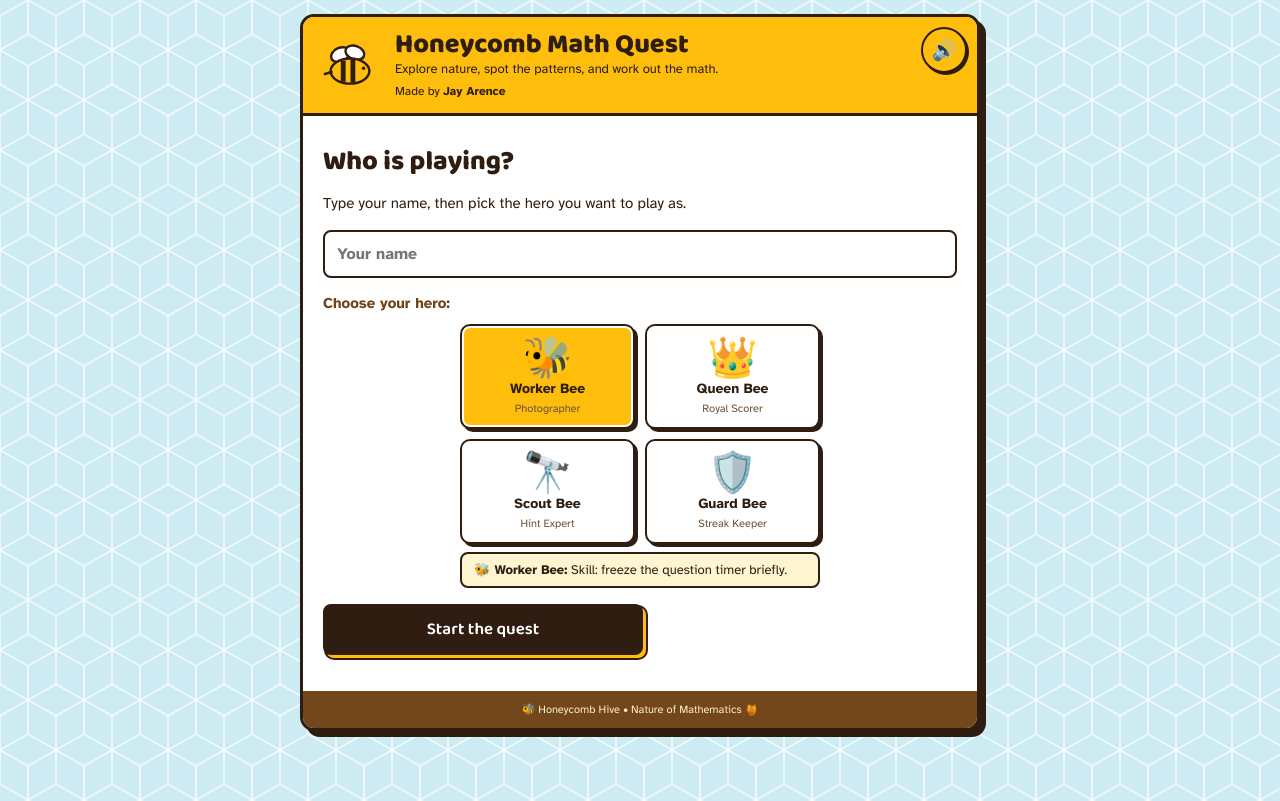
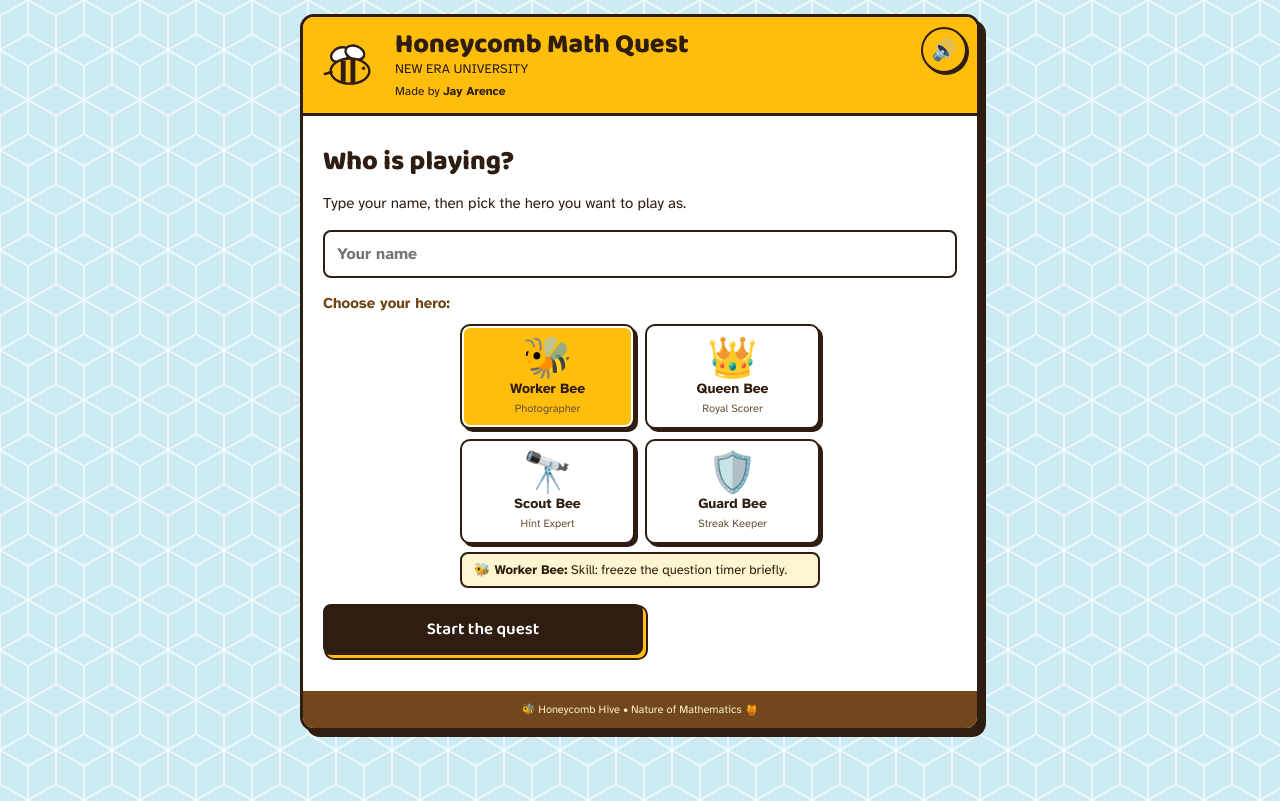
Before and after one commit to jaayrenc/Honeycomb, a plain HTML site: page index.html in a window 1280 px wide. Drawn offline with Linux system fonts and the light colour scheme.

Commit message:
Update index.html

```diff
--- a/index.html
+++ b/index.html
@@ -479,7 +479,7 @@ header #muteBtn{position:absolute;top:10px;right:10px;bottom:auto;width:46px;hei
 <header>
   <svg class="bee-mark" viewBox="0 0 64 48" aria-hidden="true" fill="none" stroke="#2E1D10" stroke-width="2.5" stroke-linejoin="round" stroke-linecap="round"><ellipse cx="22" cy="13" rx="10" ry="7" fill="#fff" transform="rotate(-25 22 13)"/><ellipse cx="37" cy="11" rx="10" ry="7" fill="#fff" transform="rotate(20 37 11)"/><ellipse cx="32" cy="30" rx="20" ry="13" fill="#FFBE0B"/><path d="M25 19v22M35 18v24" stroke-width="5" stroke-linecap="butt"/><circle cx="46" cy="27" r="1.8" fill="#2E1D10" stroke="none"/><path d="M13 31l-7 2"/></svg>
   <h1>Honeycomb Math Quest</h1>
-  <p>Explore nature, spot the patterns, and work out the math.</p>
+  <p>NEW ERA UNIVERSITY</p>
   <p class="creator-credit">Made by <strong>Jay Arence</strong></p>
 </header>
 
```
